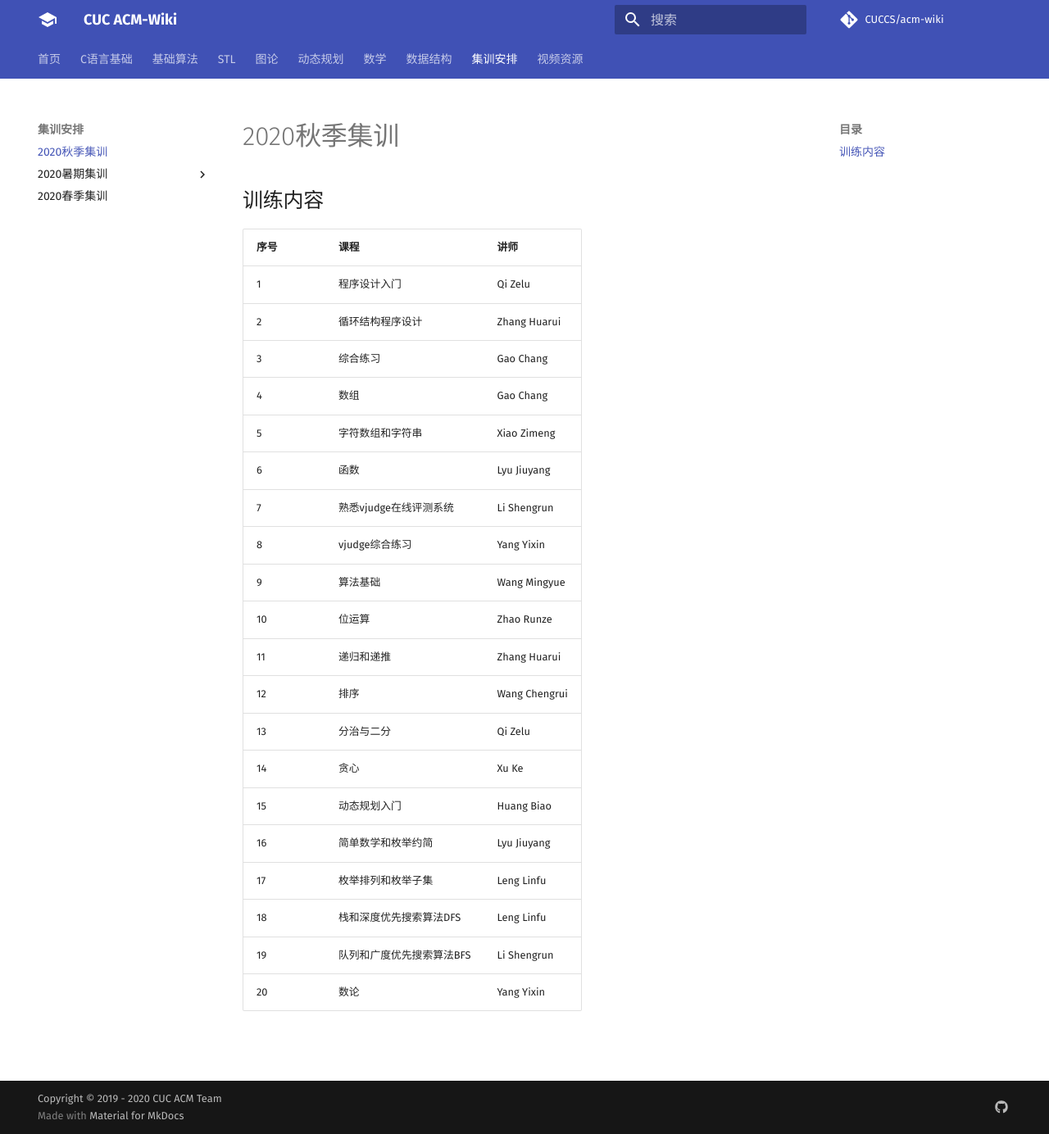
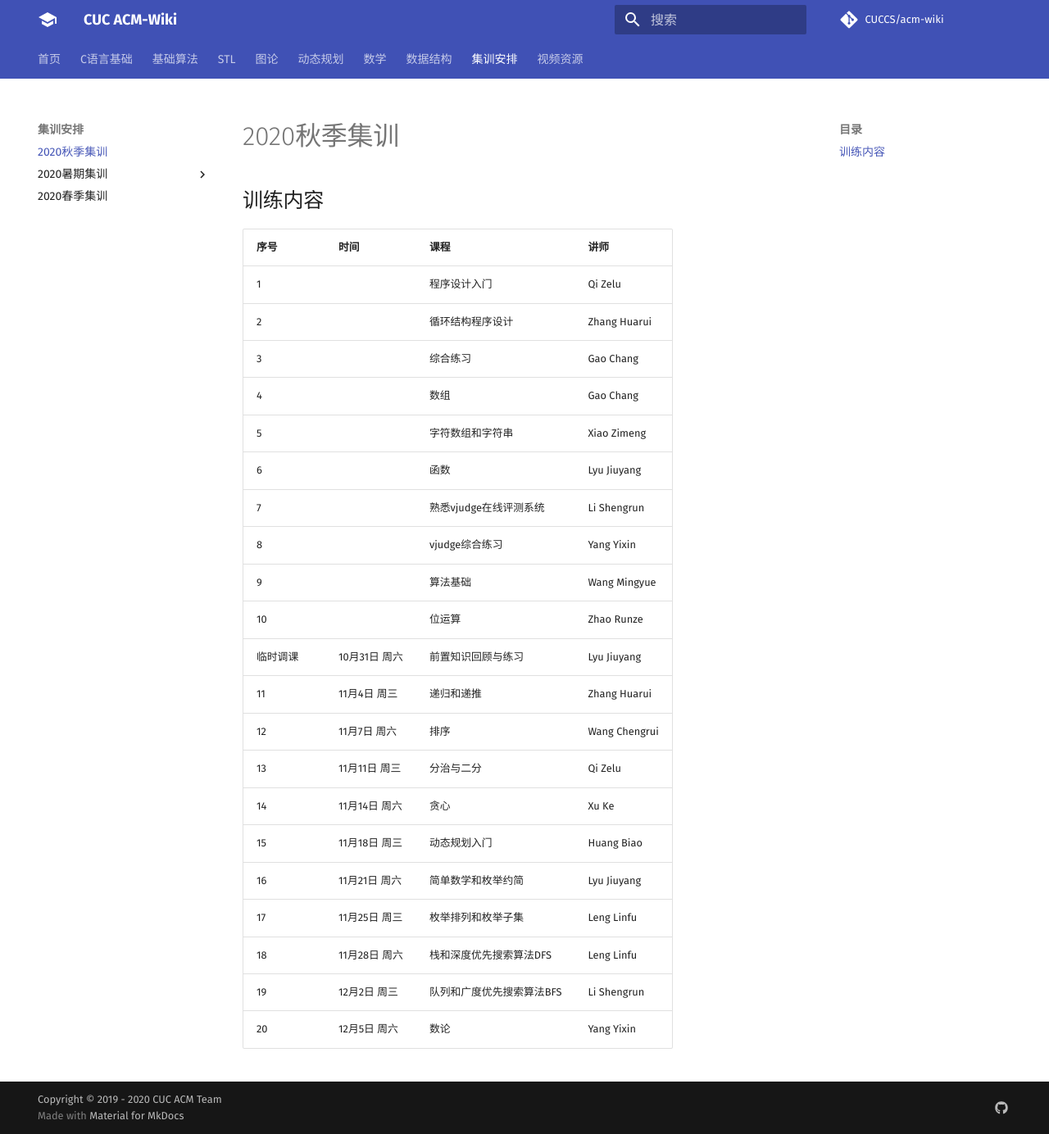
Before and after one commit to CUCCS/acm-wiki, an MkDocs documentation site: the page built from docs/training/2020Autumn.md, in a window 1280 px wide and 1384 px high. Shown: the whole window at 82% size. Built offline with MkDocs 1.6.1 and Material for MkDocs 9.7.7, drawn with Linux system fonts in a browser that asks for light colours; comment, search, counter and statistics services are not loaded.

Commit message:
调整秋季新生集训课程

```diff
--- a/docs/training/2020Autumn.md
+++ b/docs/training/2020Autumn.md
@@ -1,25 +1,26 @@
 ## 训练内容
 
 
-| 序号 | 课程             | 讲师             |
-|----|----------------|----------------|
-| 1  | 程序设计入门         | Qi Zelu        |
-| 2  | 循环结构程序设计       | Zhang Huarui   |
-| 3  | 综合练习           | Gao Chang      |
-| 4  | 数组             | Gao Chang      |
-| 5  | 字符数组和字符串       | Xiao Zimeng    |
-| 6  | 函数             | Lyu Jiuyang    |
-| 7  | 熟悉vjudge在线评测系统 | Li Shengrun    |
-| 8  | vjudge综合练习     | Yang Yixin  |
-| 9  | 算法基础           | Wang Mingyue   |
-| 10 | 位运算            | Zhao Runze     |
-| 11 | 递归和递推          | Zhang Huarui   |
-| 12 | 排序             | Wang Chengrui  |
-| 13 | 分治与二分          | Qi Zelu        |
-| 14 | 贪心             | Xu Ke          |
-| 15 | 动态规划入门         | Huang Biao      |
-| 16 | 简单数学和枚举约简      | Lyu Jiuyang    |
-| 17 | 枚举排列和枚举子集      | Leng Linfu     |
-| 18 | 栈和深度优先搜索算法DFS  | Leng Linfu     |
-| 19 | 队列和广度优先搜索算法BFS | Li Shengrun    |
-| 20 | 数论             | Yang Yixin     |
+| 序号  | 时间 | 课程             | 讲师             |
+|----|----|----------------|----------------|
+| 1  || 程序设计入门         | Qi Zelu        |
+| 2  || 循环结构程序设计       | Zhang Huarui   |
+| 3  || 综合练习           | Gao Chang      |
+| 4  || 数组             | Gao Chang      |
+| 5  ||字符数组和字符串       | Xiao Zimeng    |
+| 6  || 函数             | Lyu Jiuyang    |
+| 7  || 熟悉vjudge在线评测系统 | Li Shengrun    |
+| 8  || vjudge综合练习     | Yang Yixin  |
+| 9  || 算法基础           | Wang Mingyue   |
+| 10 || 位运算            | Zhao Runze     |
+| 临时调课  | 10月31日 周六|前置知识回顾与练习 |  Lyu Jiuyang    |
+| 11 | 11月4日 周三|递归和递推          | Zhang Huarui   |
+| 12 | 11月7日 周六|排序             | Wang Chengrui  |
+| 13 | 11月11日 周三|分治与二分          | Qi Zelu        |
+| 14 | 11月14日 周六|贪心             | Xu Ke          |
+| 15 | 11月18日 周三|动态规划入门         | Huang Biao      |
+| 16 | 11月21日 周六|简单数学和枚举约简      | Lyu Jiuyang    |
+| 17 | 11月25日 周三|枚举排列和枚举子集      | Leng Linfu     |
+| 18 | 11月28日 周六|栈和深度优先搜索算法DFS  | Leng Linfu     |
+| 19 | 12月2日 周三|队列和广度优先搜索算法BFS | Li Shengrun    |
+| 20 | 12月5日 周六|数论             | Yang Yixin     |
```
